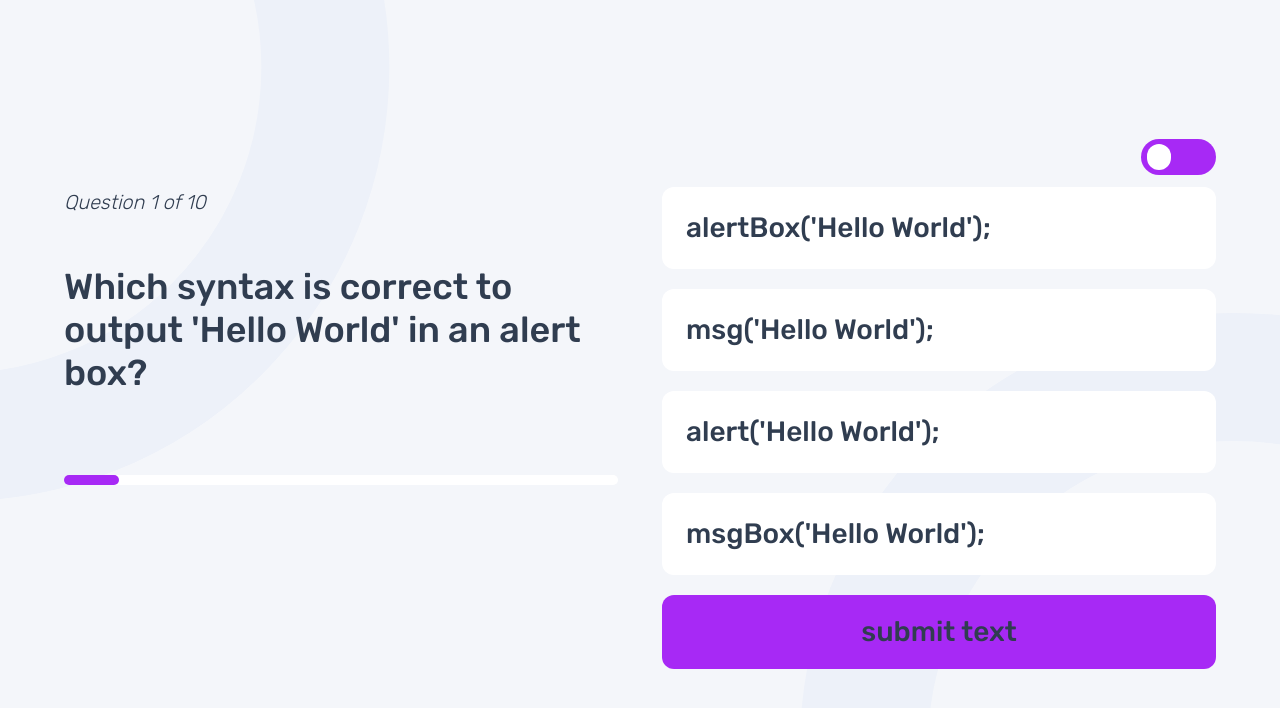
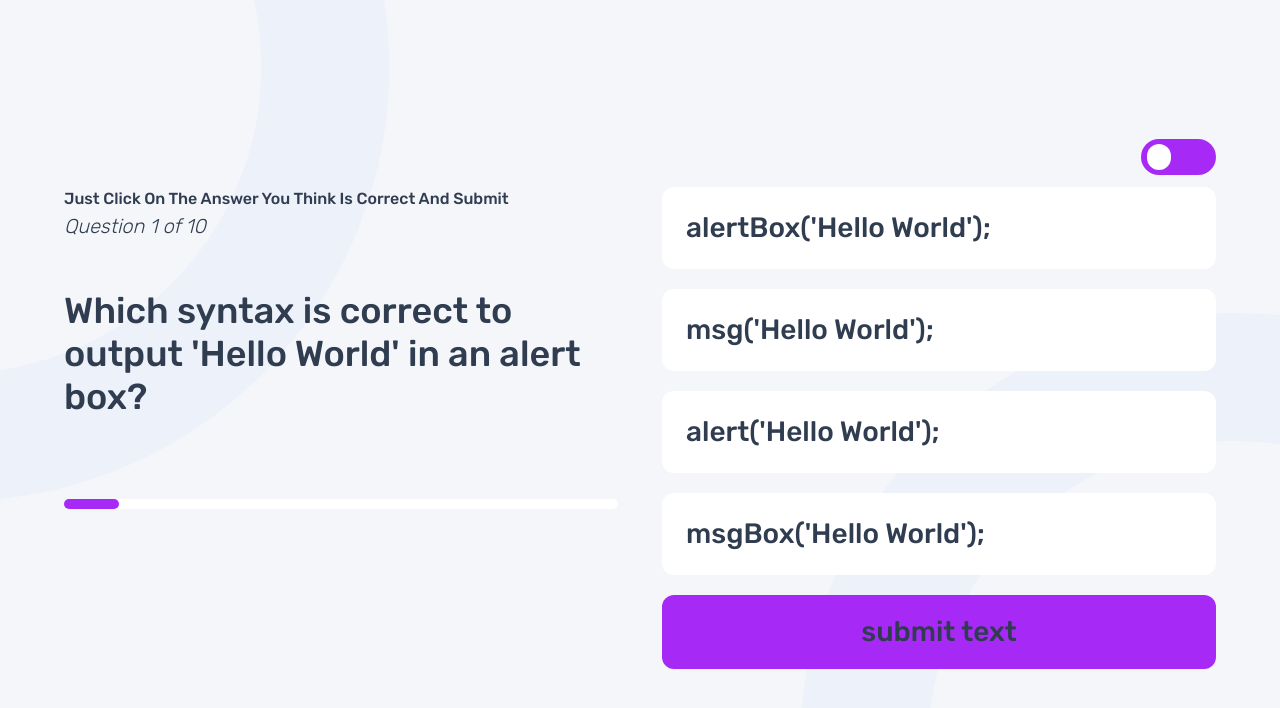
Before and after one commit to sphnikola/quiz-app, a React (Vite) app: page /javascript in a window 1280 px wide. Shown: the top 708 px of the page. Built offline with nearby package versions, Linux system fonts and the light colour scheme.

Commit message:
Add instruction for clarity

```diff
--- a/src/QuestionPage.jsx
+++ b/src/QuestionPage.jsx
@@ -9,6 +9,9 @@ export function QuestionPage(props) {
           <p className="dark:text-[#ADC2E1] text-[14px] leading-[21px] italic font-light mb-12 md:text-[20px] md:leading-[30px]">
             Question {props.currentQuestion} of {props.totalQuestion}
           </p>
+          <h2 className="capitalize pr-5 dark:text-white">
+            Just Click on the Answer you think is correct and submit
+          </h2>
         </div>
         <div className="my-10 lg:my-0 ">
           <div className="border-1 bg-link-bg rounded-xl max-w-full">
--- a/src/pages/Html.jsx
+++ b/src/pages/Html.jsx
@@ -15,6 +15,7 @@ export function Html() {
   const [changescene, setnextscene] = useState(false);
   const [progressBarWidth, setProgressBarWidth] = useState(10);
   const [showimage, setShowImage] = useState();
+  const [border, setBorder] = useState(false);
 
   const result = quiz.flatMap(({ quizzes }) => quizzes);
 
@@ -23,6 +24,12 @@ export function Html() {
     // console.log(e.target.innerText);
     const choice = e.target.innerText;
     setChoiceMade(choice);
+    setBorder(true);
+  };
+
+  const borderStyle = {
+    borderColor: "red",
+    borderStyle: "solid",
   };
 
   const handleClick = () => {
@@ -55,7 +62,7 @@ export function Html() {
         <button
           onClick={checkAnswer}
           className=" dark:bg-[#3C4D68] w-full text-left  text-[18px] bg-link-bg
-        font-normal p-6  rounded-xl md:text-[28px]  md:leading-[34px]"
+          font-normal p-6  rounded-xl md:text-[28px]  md:leading-[34px]"
         >
           {item}
         </button>
```
